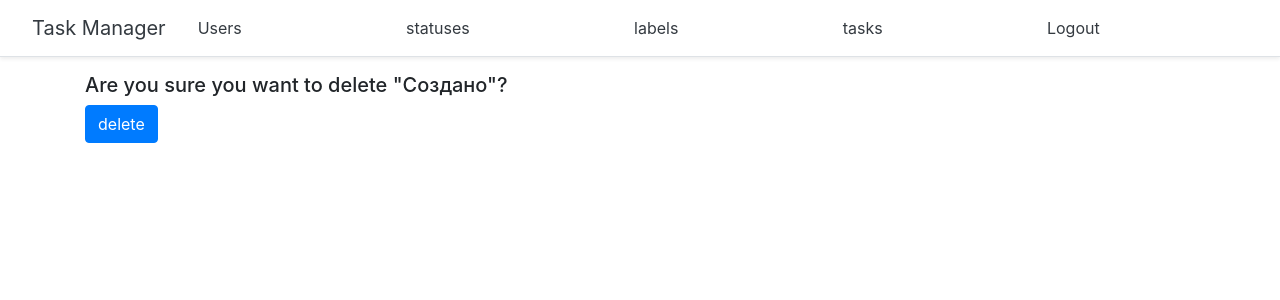
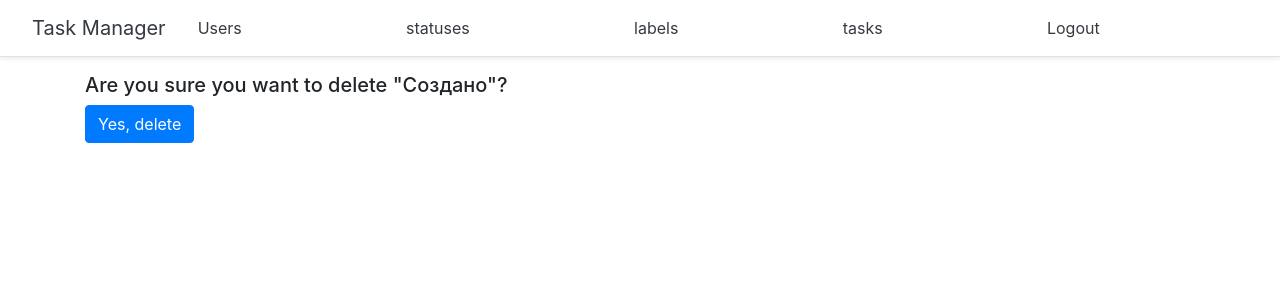
Before and after one commit to Svensson17/python-project-lvl4, a Django app: page /statuses/2/delete/ in a window 1280 px wide. Shown: the top 300 px of the page. Run offline with Django 4.2, Linux system fonts and the light colour scheme; the first user in the database is signed in; data comes from the database, SQL or seed files in the repository; some libraries are stand-ins or nearby versions.

Commit message:
refactor

```diff
--- a/task_manager/templates/statuses/delete_stat.html
+++ b/task_manager/templates/statuses/delete_stat.html
@@ -8,6 +8,6 @@
 <form method="post">{% csrf_token %}
     {% bootstrap_form form %}
     <h5>{% trans 'Are you sure you want to delete' %} "{{ object }}"?</h5>
-    <input class="btn btn-primary" type="submit" value="{% trans 'delete' %}">
+    <input class="btn btn-primary" type="submit" value="{% trans 'Yes, delete' %}">
 </form>
 {% endblock %}
```
Also changed, not shown: locale/ru/LC_MESSAGES/django.po.
